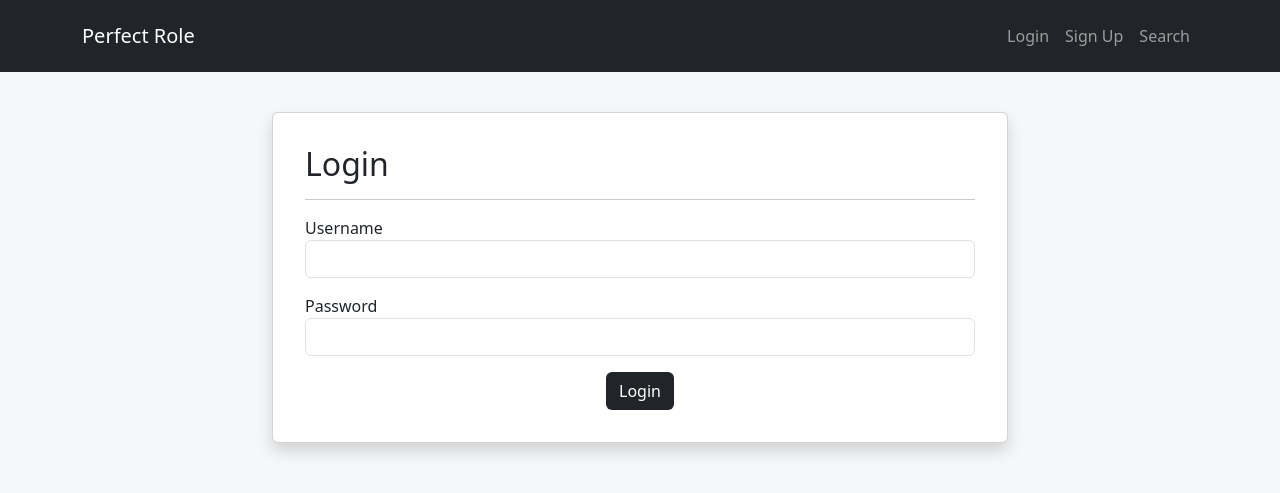
After one commit to CS2340Group5/Project2, a Django app: page /accounts/login/ in a window 1280 px wide. The commit adds this page. Shown: the top 493 px of the page. Run offline with Django 5.2, Linux system fonts and the light colour scheme.

Commit message:
Added signup/login and recruiters posting jobs

```diff
--- /dev/null
+++ b/perfect_role/accounts/templates/accounts/login.html
@@ -0,0 +1,44 @@
+{% extends 'base.html' %}
+{% block content %}
+<div class="p-3 mt-4">
+  <div class="container">
+    <div class="row justify-content-center">
+      <div class="col-md-8">
+        <div class="card shadow p-3 mb-4 rounded">
+          <div class="card-body">
+            <h2>Login</h2>
+            <hr />
+            {% if template_data.error %}
+            <div class="alert alert-danger" role="alert">
+              {{ template_data.error }}
+            </div>
+            {% endif %}
+            <form method="POST">
+              {% csrf_token %}
+              <p>
+                <label for="username">Username</label>
+                <input id="username" type="text"
+                       name="username" required
+                       autocomplete="username"
+                       class="form-control">
+              </p>
+              <p>
+                <label for="password">Password</label>
+                <input id="password" type="password"
+                       name="password" required
+                       autocomplete="current-password"
+                       class="form-control">
+              </p>
+              <div class="text-center">
+                <button type="submit"
+                  class="btn bg-dark text-white">Login
+                </button>
+              </div>
+            </form>
+          </div>
+        </div>
+      </div>
+    </div>
+  </div>
+</div>
+{% endblock content %}
--- /dev/null
+++ b/perfect_role/accounts/urls.py
@@ -0,0 +1,7 @@
+from django.urls import path
+from . import views
+urlpatterns = [
+    path('signup/', views.signup, name='accounts.signup'),
+    path('login/', views.login, name='accounts.login'),
+    path('logout/', views.logout, name='accounts.logout'),
+]
--- a/perfect_role/accounts/views.py
+++ b/perfect_role/accounts/views.py
@@ -1,3 +1,43 @@
 from django.shortcuts import render
+from django.shortcuts import render
+from .forms import CustomUserCreationForm, CustomErrorList
+from django.contrib.auth import login as auth_login, authenticate, logout as auth_logout
+from django.shortcuts import redirect
+from django.contrib.auth.decorators import login_required
 
 # Create your views here.
+def signup(request):
+    template_data = {}
+    template_data['title'] = 'Sign Up'
+    if request.method == 'GET':
+        template_data['form'] = CustomUserCreationForm()
+        return render(request, 'accounts/signup.html', {'template_data': template_data})
+    elif request.method == "POST":
+        form = CustomUserCreationForm(request.POST, error_class=CustomErrorList)
+        if form.is_valid():
+            form.save()
+            return redirect('accounts.login')
+        else:
+            template_data['form'] = form
+            return render(request, 'accounts/signup.html', {'template_data': template_data})
+
+def login(request):
+    template_data = {}
+    template_data['title'] = 'Login'
+    if request.method == 'GET':
+        return render(request, 'accounts/login.html',
+            {'template_data': template_data})
+    elif request.method == 'POST':
+        user = authenticate(request, username = request.POST['username'], password = request.POST['password'])
+        if user is None:
+            template_data['error'] = 'The username or password is incorrect.'
+            return render(request, 'accounts/login.html',
+                {'template_data': template_data})
+        else:
+            auth_login(request, user)
+            return redirect('home.index')
+
+@login_required
+def logout(request):
+    auth_logout(request)
+    return redirect('home.index')
--- a/perfect_role/perfect_role/templates/base.html
+++ b/perfect_role/perfect_role/templates/base.html
@@ -22,10 +22,13 @@
         <div class="collapse navbar-collapse" id="navbarNav">
           <div class="navbar-nav ms-auto">
             {% if user.is_authenticated %}
-            <a class="nav-link" href="#">Logout ({{ user.username }})</a>
+            <a class="nav-link" href="{% url 'accounts.logout' %}">Logout ({{ user.username }})</a>
+            {% if user.role == "RECRUITER" %}
+            <a class="nav-link" href="{% url 'posts.postjobs' %}">Post Jobs</a>
+            {% endif %}
             {% else %}
-            <a class="nav-link" href="#">Login</a>
-            <a class="nav-link" href="#">Sign Up</a>
+            <a class="nav-link" href="{% url 'accounts.login' %}">Login</a>
+            <a class="nav-link" href="{% url 'accounts.signup' %}">Sign Up</a>
             {% endif %}
             <a class="nav-link" href="{% url 'posts.index' %}">Search</a>
           </div>
--- a/perfect_role/perfect_role/urls.py
+++ b/perfect_role/perfect_role/urls.py
@@ -23,6 +23,7 @@ urlpatterns = [
     path('admin/', admin.site.urls),
     path('', include('home.urls')),
     path('posts/', include('posts.urls')),
+    path('accounts/', include('accounts.urls')),
 ]
 
 urlpatterns += static(settings.MEDIA_URL, document_root=settings.MEDIA_ROOT)
--- a/perfect_role/posts/models.py
+++ b/perfect_role/posts/models.py
@@ -16,7 +16,7 @@ class JobPost(models.Model):
     id = models.AutoField(primary_key=True)
     name = models.CharField(max_length=255)
     skills = models.ManyToManyField(Skill)
-    position = models.ForeignKey(Position, on_delete=models.CASCADE)
+    position = models.CharField(max_length=150)
     salary_min = models.IntegerField()
     is_remote = models.BooleanField(default=False)
     visa_sponsorship = models.BooleanField(default=False)
--- a/perfect_role/posts/urls.py
+++ b/perfect_role/posts/urls.py
@@ -3,4 +3,5 @@ from . import views
 
 urlpatterns = [
     path('', views.index, name='posts.index'),
+    path('postjobs/', views.postjobs, name='posts.postjobs'),
 ]
```
Also changed, not shown: perfect_role/accounts/forms.py (+20 -1 lines), perfect_role/accounts/templates/accounts/signup.html (added, +24 -0 lines), perfect_role/posts/forms.py (added, +40 -0 lines), perfect_role/posts/templates/posts/postjob.html (added, +24 -0 lines), perfect_role/posts/views.py (+24 -0 lines), perfect_role/accounts/migrations/0003_alter_sociallink_id.py (added), perfect_role/posts/migrations/0002_alter_jobpost_position.py (added).
